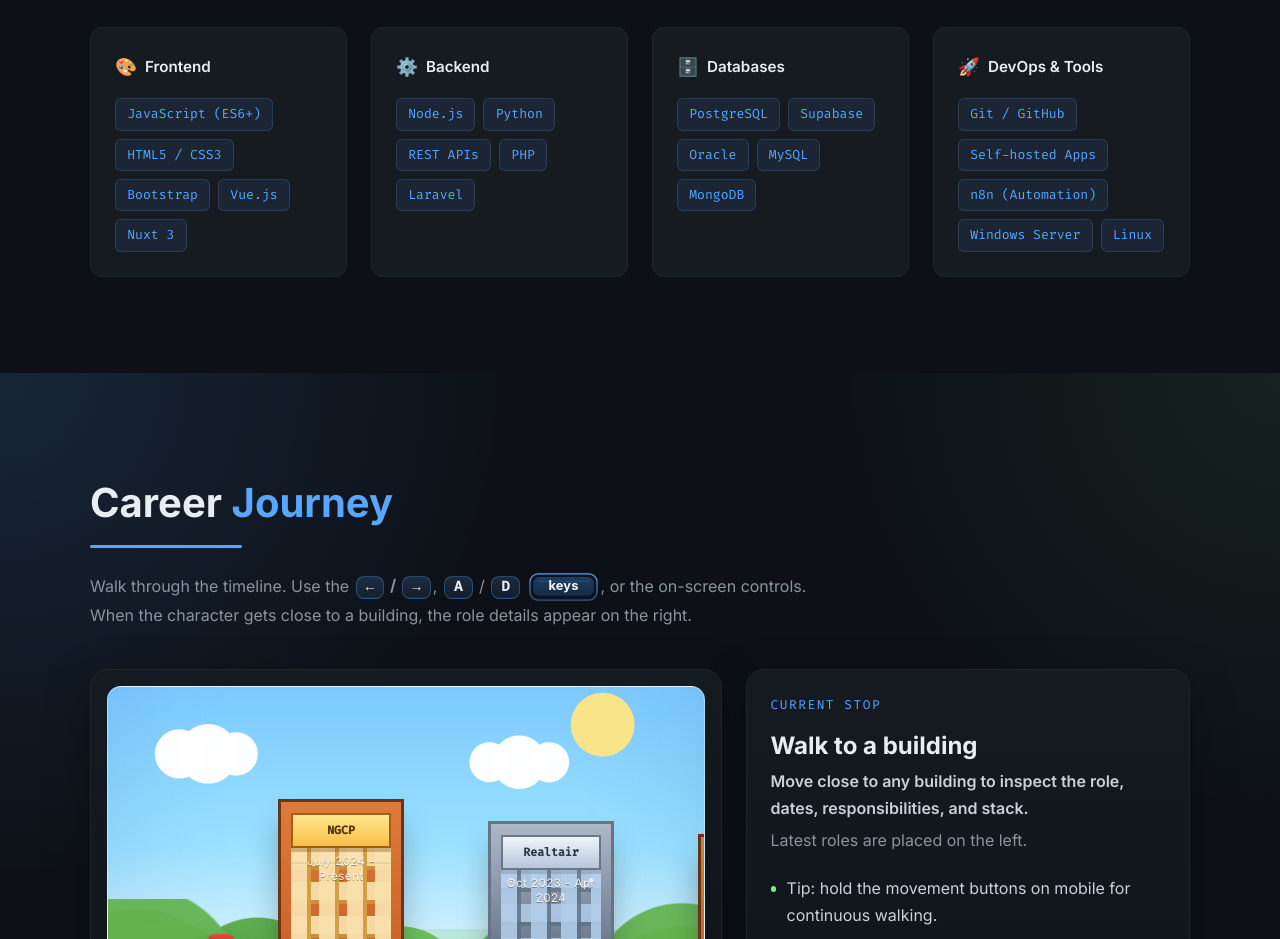
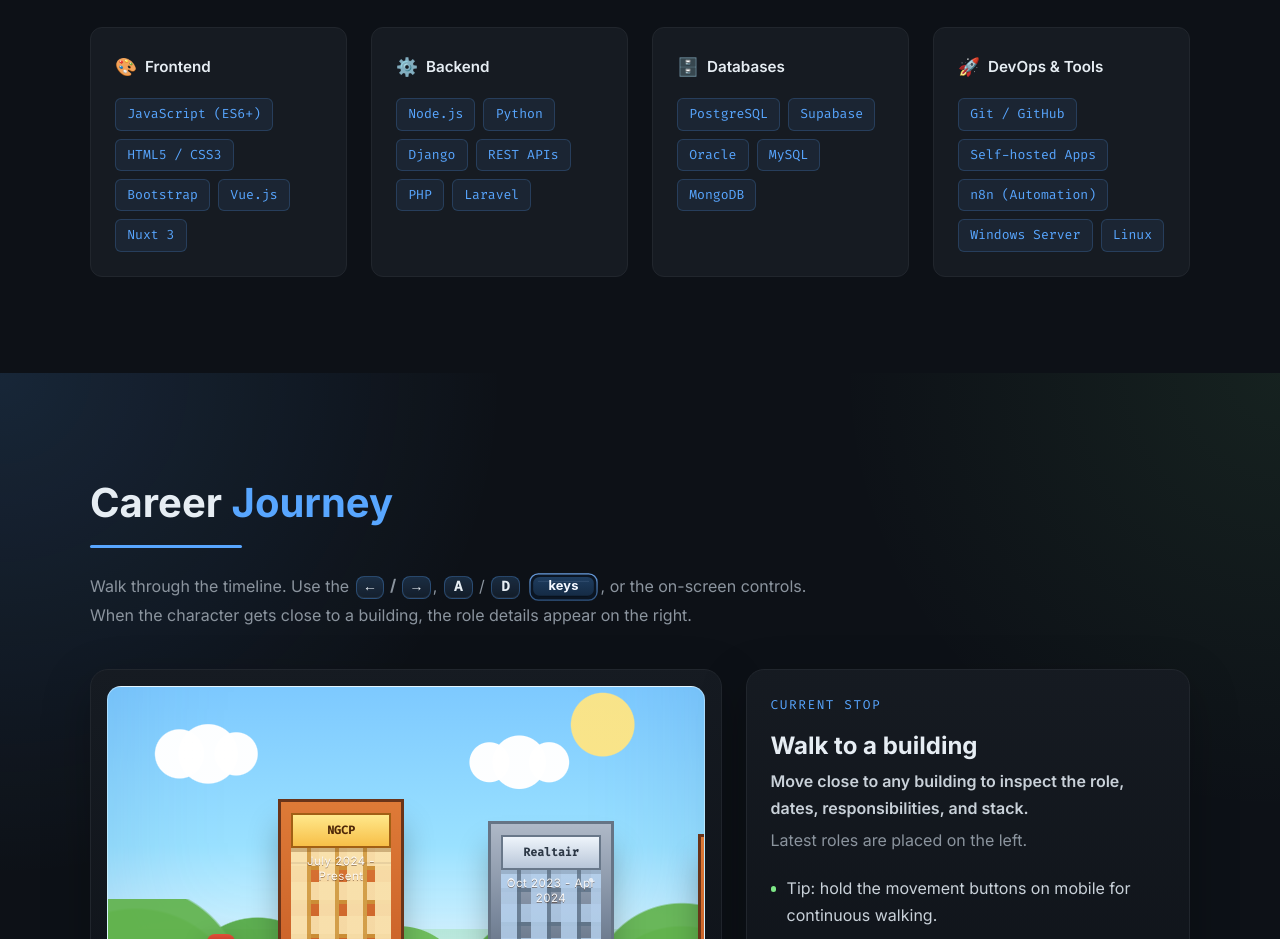
Before and after one commit to jaybeemind/portfolio, a plain HTML site: page index.html in a window 1280 px wide. Shown: the part 3300-4239 px from the top of the page. Drawn offline with Linux system fonts and the light colour scheme.

Commit message:
Add Django to the skill list in index.html

```diff
--- a/index.html
+++ b/index.html
@@ -327,6 +327,7 @@
               <ul class="skill-list">
                 <li class="skill-tag">Node.js</li>
                 <li class="skill-tag">Python</li>
+                <li class="skill-tag">Django</li>
                 <li class="skill-tag">REST APIs</li>
                 <li class="skill-tag">PHP</li>
                 <li class="skill-tag">Laravel</li>
```
